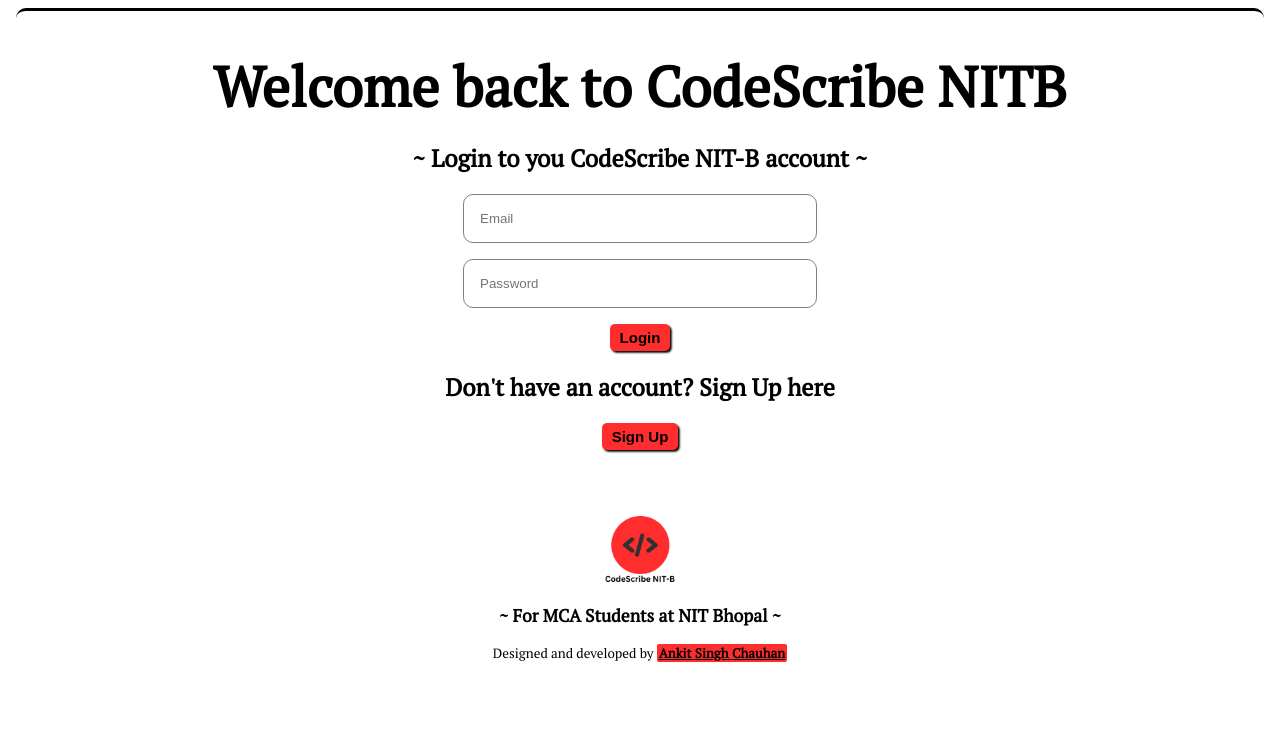
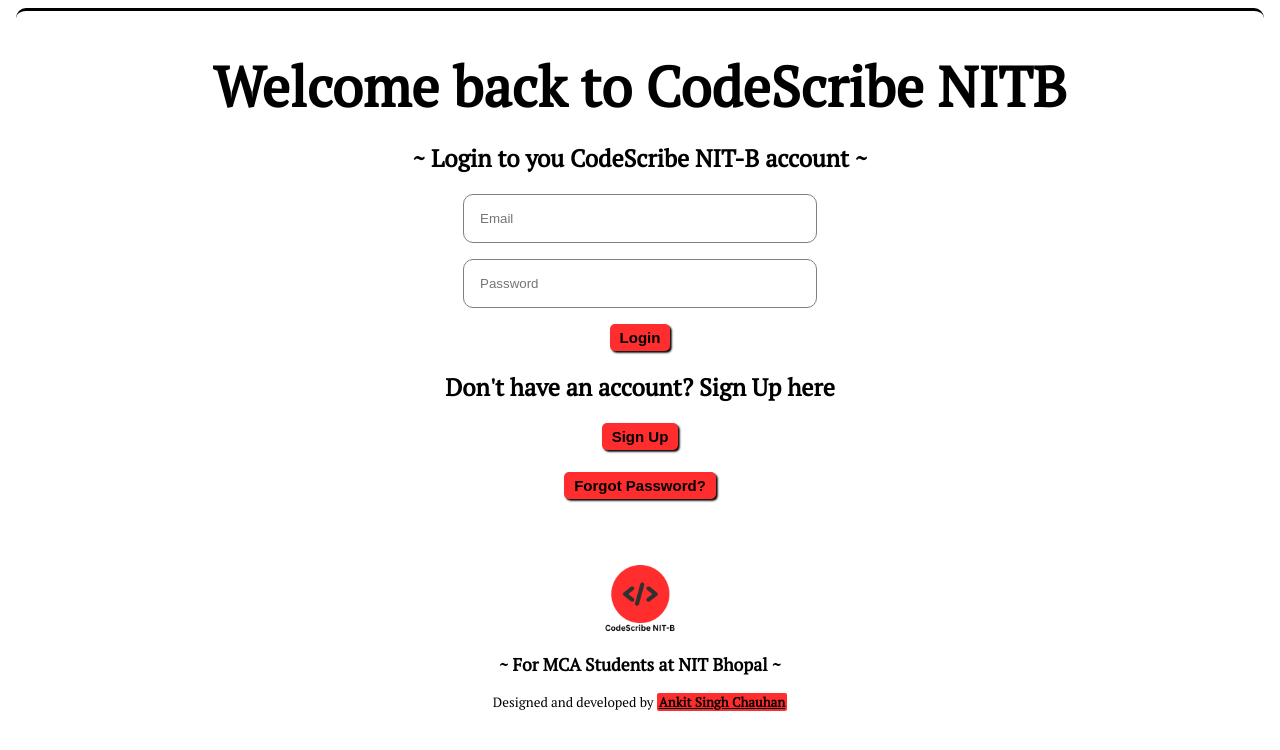
Before and after one commit to ankitsingh2105/NITB, a React (Vite) app: page /login in a window 1280 px wide. Shown: the top 750 px of the page. Built offline with nearby package versions, Linux system fonts and the light colour scheme; a web font is replaced by a local one.

Commit message:
added forgot passwords functionality

```diff
--- a/src/Components/Login/Login.jsx
+++ b/src/Components/Login/Login.jsx
@@ -1,4 +1,4 @@
-import React from 'react';
+import React  , {useState} from 'react';
 import "./Login.css"
 import { initializeApp } from "firebase/app";
 import firebaseConfig from '../../firebaseConfig'
@@ -7,11 +7,13 @@ import { toast } from 'react-toastify';
 import 'react-toastify/dist/ReactToastify.css';
 import { ToastContainer } from 'react-toastify';
 
-import { getAuth, signInWithEmailAndPassword } from 'firebase/auth';
+import { getAuth, signInWithEmailAndPassword, sendPasswordResetEmail } from 'firebase/auth';
 
 import { Helmet } from 'react-helmet';
 
 export default function Login() {
+
+  const [passEmail, setpassEmail] = useState("")
 
   const app = initializeApp(firebaseConfig);
   const auth = getAuth(app);
@@ -32,6 +34,23 @@ export default function Login() {
     }
   }
 
+  const forgotPass = async () => {
+    console.log("this is happening");
+    await sendPasswordResetEmail(auth, passEmail);
+    try{
+      toast.success("Email Sent please check you mail account" , {autoClose : 1500});
+    }
+    catch{
+      toast.error("Something went wrong" , {autoClose : 1500});
+    }
+
+  }
+
+  const handleEmail = (e)=>{
+    console.log(e.target.value);
+    setpassEmail(e.target.value);
+  }
+
   return (
     <main className="Login_main">
 
@@ -45,12 +64,14 @@ export default function Login() {
       </h1>
       <h2>~ Login to you CodeScribe NIT-B account ~</h2>
       <form onSubmit={handleLogin} action="">
-        <input type="email" placeholder='Email' name="email" />
+        <input onChange={handleEmail} type="email" placeholder='Email' name="email" />
         <input placeholder='Password' type="password" name="password" />
         <button>Login</button>
       </form>
       <h2>Don't have an account? Sign Up here</h2>
-      <button onClick={()=> { window.location.href = `/signup`}} >Sign Up</button>
+      <button onClick={() => { window.location.href = `/signup` }} >Sign Up</button>
+      <br />
+      <button onClick={ ()=> {forgotPass()}} >Forgot Password?</button>
       <br />
       <br />
     </main>
```
